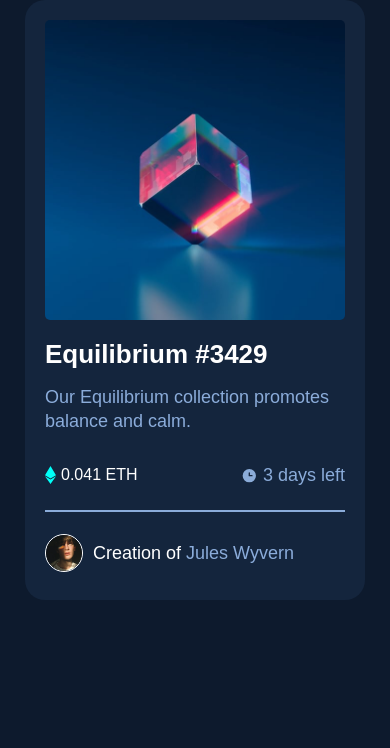
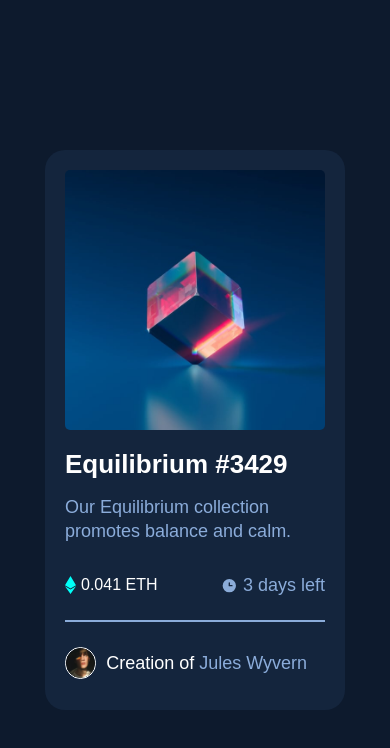
Before and after one commit to anjankarmakar10/NFT-Card, a plain HTML site: page index.html in a window 390 px wide. Drawn offline with Linux system fonts and the light colour scheme.

Commit message:
center the nft card

```diff
--- a/index.html
+++ b/index.html
@@ -18,7 +18,11 @@
   <body>
     <div class="main-container">
       <div class="nft-card">
-        <img class="nft-img" src="images/image-equilibrium.jpg" alt="" />
+        <img
+          class="nft-img"
+          src="images/image-equilibrium.jpg"
+          alt="image-equilibrium"
+        />
         <div>
           <p class="title">Equilibrium #3429</p>
           <p class="sub-title">
--- a/styles.css
+++ b/styles.css
@@ -1,9 +1,13 @@
+*,
+*::after,
+*::before {
+  box-sizing: border-box;
+}
 body {
   margin: 0;
   background-color: #0d1a2d;
   display: flex;
   justify-content: center;
-
   align-items: center;
 }
 p {
@@ -15,6 +19,7 @@ p {
 }
 
 .nft-card {
+  margin-top: 20%;
   padding: 20px;
   max-width: 300px;
   background-color: hsl(216, 50%, 16%);
@@ -75,3 +80,13 @@ hr {
   color: hsl(215, 51%, 70%);
   border: 0.1px solid;
 }
+
+@media (max-width: 550px) {
+  .nft-card {
+    margin-top: 50%;
+    padding: 20px;
+    max-width: 300px;
+    background-color: hsl(216, 50%, 16%);
+    border-radius: 20px;
+  }
+}
```
